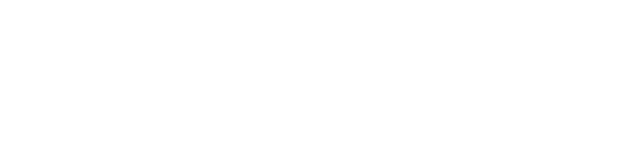
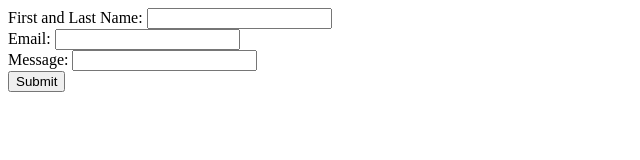
Before and after one commit to ecdemis123/form-validation, a website: page index.html in a window 1280 px wide. Shown: the whole page, without its empty margins (0-640 px from the left). Drawn offline with nearby package versions, Linux system fonts and the light colour scheme.

Commit message:
[feature] adds jquery, grabs form elements

```diff
--- a/index.html
+++ b/index.html
@@ -6,8 +6,17 @@
   <link rel="stylesheet" href="./styles.css">
 </head>
 <body>
+  <form id="form">
+    First and Last Name:
+    <input type="text" name="name" id="name"><br>
+    Email:
+    <input type="text" name="email" id="email"><br>
+    Message:
+    <input type="text" name="message" id="message"><br>
+    <button id="submitButton">Submit</button>
+  </form>
 
-
+  <script src="./bower_components/jquery/dist/jquery.min.js"></script>
   <script src="./scripts.js"></script>
 </body>
 </html>
--- a/scripts.js
+++ b/scripts.js
@@ -0,0 +1,9 @@
+$(function() {
+
+  $('#submitButton').click(function(e) {
+    e.preventDefault();
+    // console.log('hello');
+    var inputs = $('#form').serializeArray();
+    console.log(inputs);
+  });
+});
```
